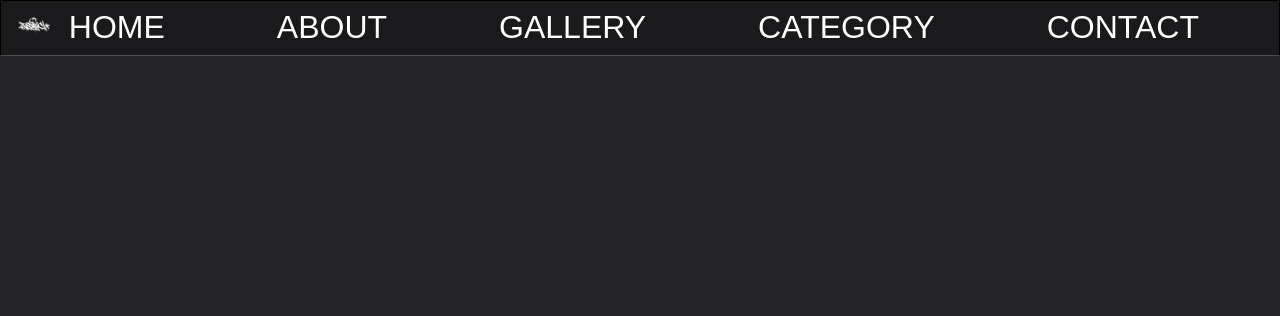
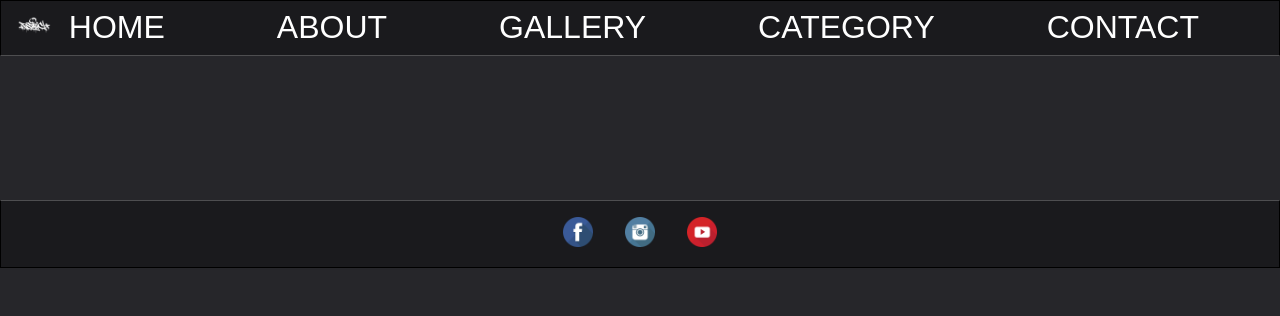
Before and after one commit to nduje/xSTatic, a PHP site: page / in a window 1280 px wide. Shown: the top 316 px of the page. Run offline with PHP 8.4, Linux system fonts and the light colour scheme.

Commit message:
Added Social Links in Footer
Added links to Facebook, Instagram and Youtube page.

```diff
--- a/index.html
+++ b/index.html
@@ -26,7 +26,15 @@
         </main>
 
         <footer>
+            <div>
 
+            </div>
+
+            <div id="social">
+                <a href="https://www.facebook.com/xstaticfestival" target="_blank"><img src="images/facebook.png" alt="facebook" class="social_logo"></a>
+                <a href="https://www.instagram.com/xstaticfestival/?hl=en" target="_blank"><img src="images/instagram.png" alt="instagram" class="social_logo"></a>
+                <a href="https://www.youtube.com/watch?v=aOrQM6HnKl8" target="_blank"><img src="images/youtube.png" alt="youtube" class="social_logo"></a>
+            </div>
         </footer>
 
         <script src="scripts/script.js"></script>
--- a/styles/style.css
+++ b/styles/style.css
@@ -57,3 +57,31 @@ header .tabs:hover {
     color: currentColor;
     text-decoration: none;
   }
+
+main {
+    margin-top: 200px;
+}
+
+footer {
+    background-color: #1a1a1d;
+
+    border-top-color: #4e4e50;
+    border-width: 1px;
+    border-style: solid;
+
+    margin: 0;
+
+    z-index: 1;
+}
+
+#social {
+    display: flex;
+    flex-direction: row;
+    justify-content: center;
+}
+
+.social_logo {
+    width: 30px;
+    height: auto;
+    padding: 1em;
+}
```
Also changed, not shown: images/facebook.png (added), images/instagram.png (added), images/youtube.png (added).
